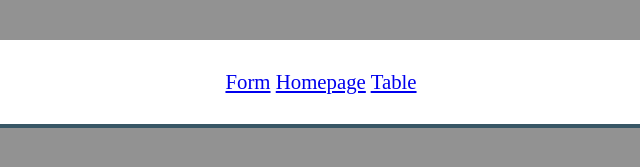
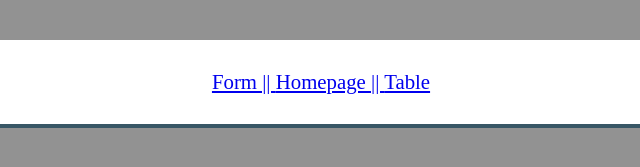
Before and after one commit to RGonzales3/main, a plain HTML site: page siteplan.html in a window 1280 px wide. Shown: the part 2413-2580 px from the top of the page, 319-959 px from the left. Drawn offline with Linux system fonts and the light colour scheme.

Commit message:
Add files via upload

```diff
--- a/siteplan.html
+++ b/siteplan.html
@@ -55,8 +55,8 @@ Roby Gonzales
 <!-- This is my code for all the linked webpages I have made for this project-->
 <section id="st1">
 
-    <a href="./form.html">Form</a>
-    <a href="./index.html">Homepage</a>
+    <a href="./form.html">Form || </a>
+    <a href="./index.html">Homepage || </a>
     <a href="./tables.html">Table</a>
 
 </section>
```
